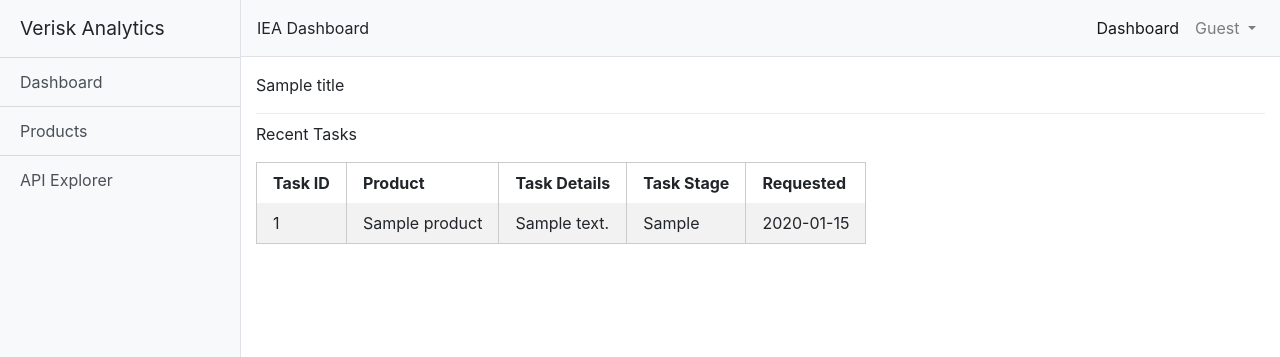
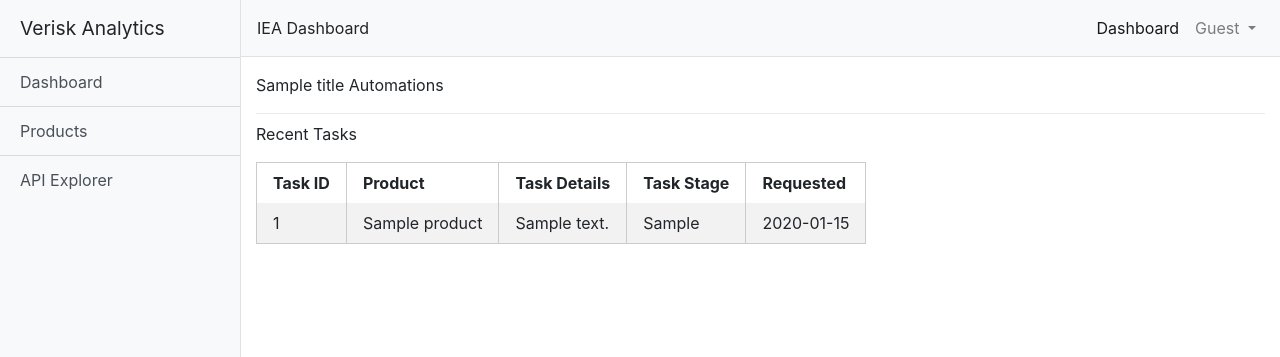
Before and after one commit to dudecole/flask-okta, a Flask app: template templates/okta.html in a window 1280 px wide. Shown: the top 357 px of the page. Run offline with Flask 2, Linux system fonts and the light colour scheme; the template is opened without the code that fills it: most values are stand-ins (such as "Sample title", 1, 10 or a date in 2020); some libraries are stand-ins or nearby versions.

Commit message:
small edits

```diff
--- a/templates/group-list.html
+++ b/templates/group-list.html
@@ -1,6 +1,6 @@
 <div class="container-fluid">
 <p>
-{{ title }}
+{{ title }} Automations
 {% for group in user_groups %}
         {% if title|lower in group  %}
         {% set group_no_unders = group.replace('_', ' ') %}
--- a/templates/index.html
+++ b/templates/index.html
@@ -14,10 +14,11 @@
 <!--                {{ g.user.profile.lastName }}-->
 <!--            </h5>-->
             <p>Welcome <i>{{ g.user.profile.firstName }} {{ g.user.profile.lastName }}!</i></p>
-    </p>
+
             <p>
                 {% include "groups.html" %}
             </p>
+
         {% else %}
             <p>
                 Welcome Guest!
@@ -26,6 +27,7 @@
                 all i need is you.."  --Slightly Stoopid</i>
             </p>
         {% endif %}
+    </p>
 
 
 
```
Lines whose indentation alone changed are shown as unchanged.
